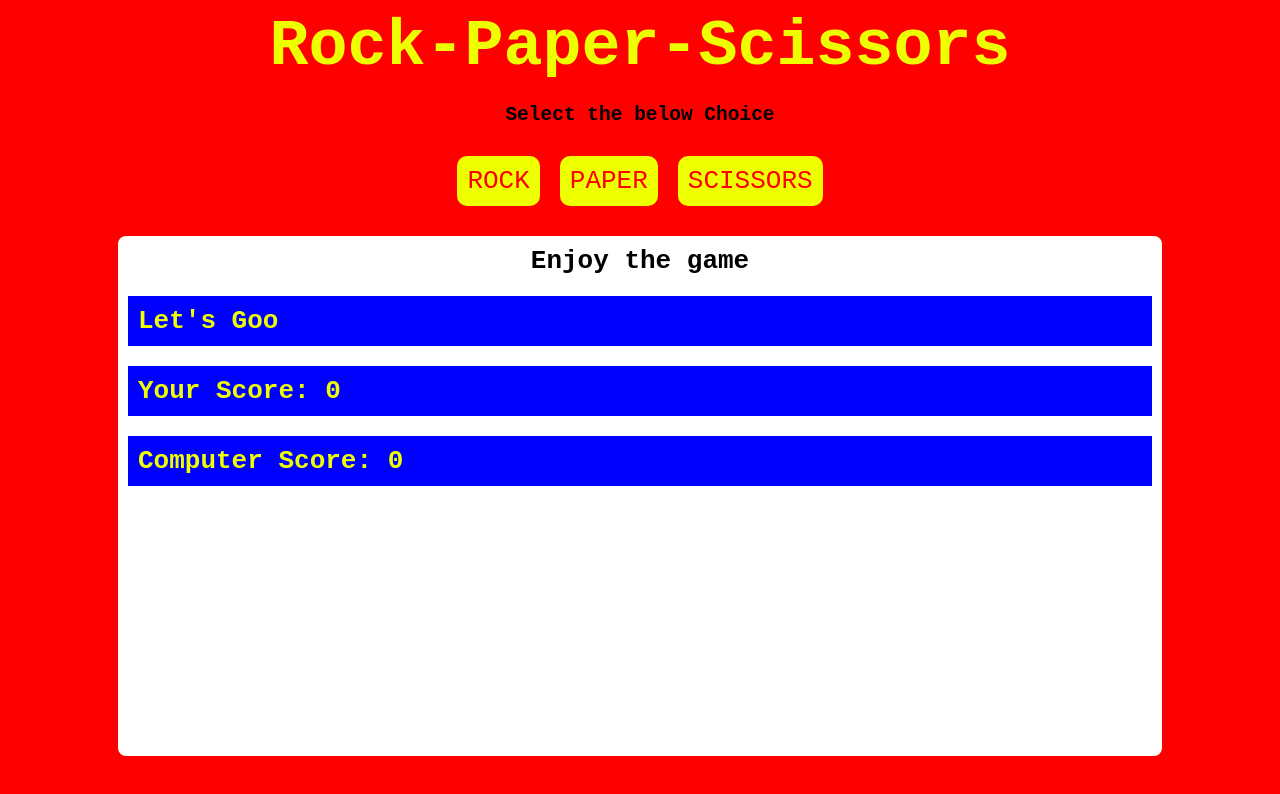
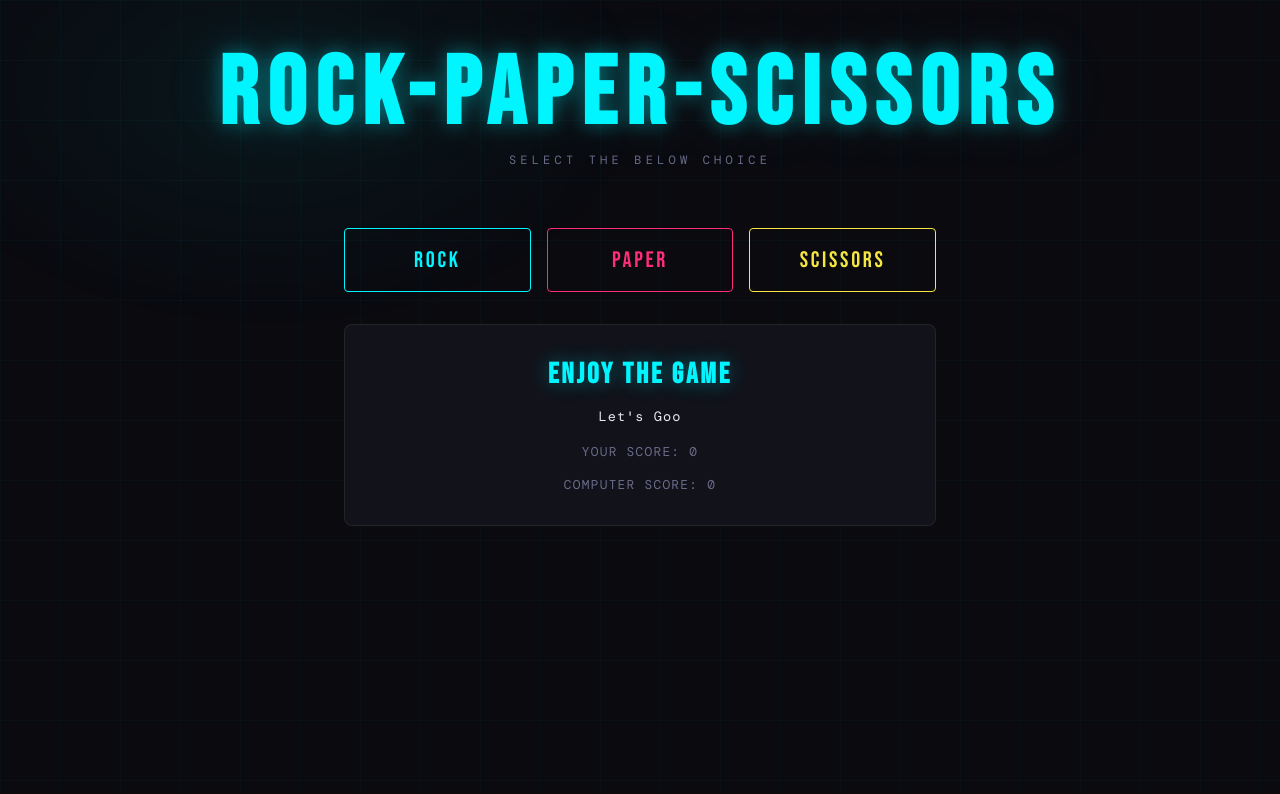
Before and after one commit to Moonart19/rock-paper-scissors, a plain HTML site: page index.html in a window 1280 px wide. Drawn offline with nearby package versions, Linux system fonts and the light colour scheme; a web font is replaced by a local one.

Commit message:
Change CSS design

```diff
--- a/styles.css
+++ b/styles.css
@@ -1,79 +1,298 @@
-* {
+/* ============================================
+   ROCK PAPER SCISSORS — Arcade Neon Aesthetic
+   ============================================ */
+
+@import url('https://fonts.googleapis.com/css2?family=Bebas+Neue&family=DM+Mono:wght@300;400;500&display=swap');
+
+:root {
+  --bg: #0a0a0f;
+  --surface: #12121a;
+  --surface-2: #1a1a28;
+  --border: rgba(255, 255, 255, 0.07);
+  --neon-cyan: #00f5ff;
+  --neon-pink: #ff2d78;
+  --neon-yellow: #f5e642;
+  --text: #e8e8f0;
+  --text-muted: #6b6b8a;
+  --glow-cyan: 0 0 20px rgba(0, 245, 255, 0.4), 0 0 60px rgba(0, 245, 255, 0.15);
+  --glow-pink: 0 0 20px rgba(255, 45, 120, 0.4), 0 0 60px rgba(255, 45, 120, 0.15);
+  --glow-yellow: 0 0 20px rgba(245, 230, 66, 0.4), 0 0 60px rgba(245, 230, 66, 0.15);
+}
+
+*, *::before, *::after {
   margin: 0;
   padding: 0;
-  background-color: red;
-  font-family: monospace;
+  box-sizing: border-box;
 }
 
-header {
-padding: 10px;
+body {
+  background-color: var(--bg);
+  color: var(--text);
+  font-family: 'DM Mono', monospace;
+  min-height: 100vh;
+  display: flex;
+  flex-direction: column;
+  align-items: center;
+  overflow-x: hidden;
+  position: relative;
 }
 
-header > h1 {
- text-align: center;
- color: rgb(238, 255, 0);
- font-size: 5rem;
+/* ── Animated grid background ── */
+body::before {
+  content: '';
+  position: fixed;
+  inset: 0;
+  background-image:
+    linear-gradient(rgba(0, 245, 255, 0.03) 1px, transparent 1px),
+    linear-gradient(90deg, rgba(0, 245, 255, 0.03) 1px, transparent 1px);
+  background-size: 60px 60px;
+  z-index: 0;
+  pointer-events: none;
 }
 
-ul {
-  padding: 0;
-  margin: 0;
-  width: 300px;
-  display: flex;
-  justify-content: center;
-  list-style-type: none;
-  gap: 20px;
-  margin: auto;
-  margin-bottom: 30px;
+/* ── Ambient glow blobs ── */
+body::after {
+  content: '';
+  position: fixed;
+  top: -20%;
+  left: -10%;
+  width: 60%;
+  height: 60%;
+  background: radial-gradient(ellipse, rgba(0, 245, 255, 0.06) 0%, transparent 70%);
+  z-index: 0;
+  pointer-events: none;
+  animation: drift 12s ease-in-out infinite alternate;
 }
 
-ul > li > button {
-  font-size: 2em;
-  background-color: rgb(238, 255, 0);
-  color: red;
-  border: none;
-  padding: 10px;
-  border-radius: 10px;
-  cursor: pointer;
+@keyframes drift {
+  from { transform: translate(0, 0); }
+  to   { transform: translate(5%, 8%); }
 }
 
-ul > li > button:hover {
- background-color: rgba(238, 255, 0,0.6);
+header, main {
+  position: relative;
+  z-index: 1;
 }
 
-.container {
-  background-color: white;
-  height: 500px;
-  width: 80%;
-  margin: 0 auto;
-  padding: 10px;
-  border-radius: 8px;
+/* ── Header ── */
+header {
+  width: 100%;
+  padding: 3rem 2rem 1rem;
+  text-align: center;
 }
 
-.container > h2 {
-  background-color: inherit;
-  text-align: center;
-  font-size: 2rem;
-  margin-bottom: 20px;
+header h1 {
+  font-family: 'Bebas Neue', sans-serif;
+  font-size: clamp(3rem, 8vw, 6rem);
+  letter-spacing: 0.1em;
+  color: var(--neon-cyan);
+  text-shadow: var(--glow-cyan);
+  line-height: 1;
+  animation: flicker 6s infinite;
 }
 
-.container > p{
-  background-color: blue;
-  font-size: 2em;
-  font-weight: 700;
-  color: rgb(238, 255, 0);
-  padding: 10px;
-  margin-bottom: 20px;
+@keyframes flicker {
+  0%, 95%, 100% { opacity: 1; }
+  96% { opacity: 0.85; }
+  97% { opacity: 1; }
+  98% { opacity: 0.9; }
 }
 
+header h2 {
+  font-family: 'DM Mono', monospace;
+  font-size: 0.75rem;
+  font-weight: 300;
+  letter-spacing: 0.35em;
+  text-transform: uppercase;
+  color: var(--text-muted);
+  margin-top: 0.5rem !important;
+}
+
+/* ── Main layout ── */
+main {
+  width: 100%;
+  max-width: 640px;
+  padding: 1.5rem 1.5rem 4rem;
+  display: flex;
+  flex-direction: column;
+  align-items: center;
+  gap: 2rem;
+}
+
+/* ── Choice buttons list ── */
+#choices {
+  list-style: none;
+  display: flex;
+  gap: 1rem;
+  justify-content: center;
+  flex-wrap: wrap;
+  width: 100%;
+}
+
+#choices li {
+  flex: 1;
+  min-width: 100px;
+}
+
+.choice-button {
+  width: 100%;
+  padding: 1.1rem 0.5rem;
+  font-family: 'Bebas Neue', sans-serif;
+  font-size: 1.4rem;
+  letter-spacing: 0.12em;
+  cursor: pointer;
+  border-radius: 4px;
+  border: 1px solid;
+  background: transparent;
+  transition: all 0.18s ease;
+  position: relative;
+  overflow: hidden;
+}
+
+.choice-button::before {
+  content: '';
+  position: absolute;
+  inset: 0;
+  opacity: 0;
+  transition: opacity 0.18s ease;
+}
+
+.choice-button:hover::before { opacity: 1; }
+
+/* ROCK */
+#rock {
+  color: var(--neon-cyan);
+  border-color: var(--neon-cyan);
+}
+#rock::before {
+  background: linear-gradient(135deg, rgba(0, 245, 255, 0.12), transparent);
+}
+#rock:hover {
+  box-shadow: var(--glow-cyan), inset 0 0 30px rgba(0, 245, 255, 0.08);
+  transform: translateY(-3px);
+}
+
+/* PAPER */
+#paper {
+  color: var(--neon-pink);
+  border-color: var(--neon-pink);
+}
+#paper::before {
+  background: linear-gradient(135deg, rgba(255, 45, 120, 0.12), transparent);
+}
+#paper:hover {
+  box-shadow: var(--glow-pink), inset 0 0 30px rgba(255, 45, 120, 0.08);
+  transform: translateY(-3px);
+}
+
+/* SCISSORS */
+#scissors {
+  color: var(--neon-yellow);
+  border-color: var(--neon-yellow);
+}
+#scissors::before {
+  background: linear-gradient(135deg, rgba(245, 230, 66, 0.12), transparent);
+}
+#scissors:hover {
+  box-shadow: var(--glow-yellow), inset 0 0 30px rgba(245, 230, 66, 0.08);
+  transform: translateY(-3px);
+}
+
+.choice-button:active {
+  transform: translateY(0px) scale(0.97);
+}
+
+.choice-button:disabled {
+  opacity: 0.25;
+  cursor: not-allowed;
+  transform: none;
+  box-shadow: none;
+}
+
+/* ── Score container ── */
+.container {
+  width: 100%;
+  background: var(--surface);
+  border: 1px solid var(--border);
+  border-radius: 8px;
+  padding: 2rem;
+  display: flex;
+  flex-direction: column;
+  align-items: center;
+  gap: 1rem;
+  position: relative;
+  overflow: hidden;
+}
+
+/* decorative corner accent */
+.container::before {
+  content: '';
+  position: absolute;
+  top: 0; left: 0;
+  width: 80px; height: 80px;
+  background: conic-gradient(from 180deg at 0% 0%, rgba(0,245,255,0.15), transparent 40%);
+  pointer-events: none;
+}
+
+/* Round heading / game result */
+.container h2 {
+  font-family: 'Bebas Neue', sans-serif;
+  font-size: 1.8rem;
+  letter-spacing: 0.1em;
+  color: var(--neon-cyan);
+  text-shadow: var(--glow-cyan);
+  text-align: center;
+}
+
+/* Round result text */
+.container p:first-of-type {
+  font-size: 0.85rem;
+  letter-spacing: 0.08em;
+  color: var(--text);
+  text-align: center;
+  min-height: 1.4em;
+}
+
+/* Score rows */
+.container p:not(:first-of-type) {
+  font-size: 0.8rem;
+  letter-spacing: 0.1em;
+  color: var(--text-muted);
+  text-transform: uppercase;
+}
+
+/* Reset button */
 .clear-btn {
-  display: block;
-  font-size: 2em;
-  font-weight: 700;
-  color: rgb(238, 255, 0);
-  padding: 10px;
+  margin-top: 0.5rem;
+  padding: 0.7rem 2.5rem;
+  font-family: 'Bebas Neue', sans-serif;
+  font-size: 1.1rem;
+  letter-spacing: 0.2em;
+  color: var(--bg);
+  background: var(--neon-cyan);
   border: none;
-  margin: 0 auto;
-  border-radius: 8px;
+  border-radius: 4px;
   cursor: pointer;
+  box-shadow: var(--glow-cyan);
+  transition: all 0.18s ease;
 }
+
+.clear-btn:hover {
+  background: #33f7ff;
+  transform: translateY(-2px);
+  box-shadow: 0 0 30px rgba(0, 245, 255, 0.6), 0 0 80px rgba(0, 245, 255, 0.2);
+}
+
+.clear-btn:active {
+  transform: scale(0.97);
+}
+
+/* ── Responsive ── */
+@media (max-width: 420px) {
+  #choices {
+    flex-direction: column;
+  }
+  #choices li {
+    width: 100%;
+  }
+}
```
